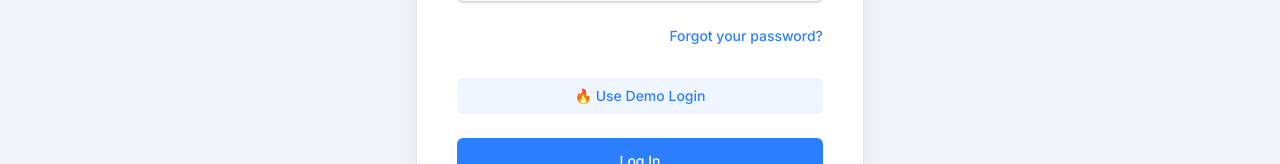
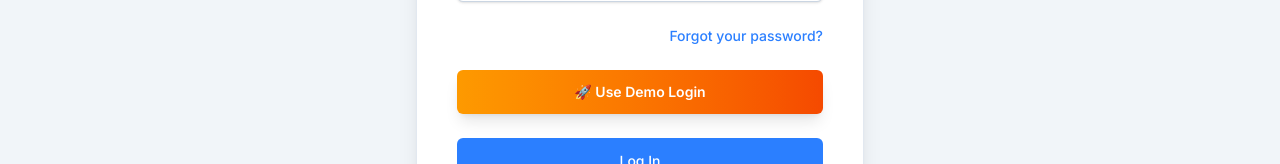
Before and after one commit to devvspark/Coding-platform, a React (Vite) app in the folder Frontend/: page /login in a window 1280 px wide. Shown: the part 507-671 px from the top of the page. Built offline with nearby package versions, Linux system fonts and the light colour scheme; no server answers.

Commit message:
Initial commit

```diff
--- a/Frontend/src/pages/LoginPage.jsx
+++ b/Frontend/src/pages/LoginPage.jsx
@@ -84,14 +84,21 @@ export const LoginPage = () => {
 
           <button
             type="button"
-            className="w-full py-2 px-4 mt-2 text-sm font-medium text-blue-500 bg-blue-50 dark:bg-gray-700 dark:text-blue-300 rounded-md hover:bg-blue-100 dark:hover:bg-gray-600 transition"
+            className="w-full py-3 px-4 mt-2 text-sm font-semibold rounded-md
+                      flex items-center justify-center gap-2
+                      bg-gradient-to-r from-amber-500 to-orange-600
+                      hover:from-amber-600 hover:to-orange-700
+                      text-white shadow-lg hover:shadow-xl
+                      transition-all duration-200 active:scale-95"
             onClick={() => {
               setValue("emailId", "demo@codemaster.com");
               setValue("password", "DemoUser@123");
+              handleSubmit(onSubmit)(); // auto login
             }}
           >
-            🔥 Use Demo Login
+            🚀 Use Demo Login
           </button>
+
 
           <div>
             <button
```
